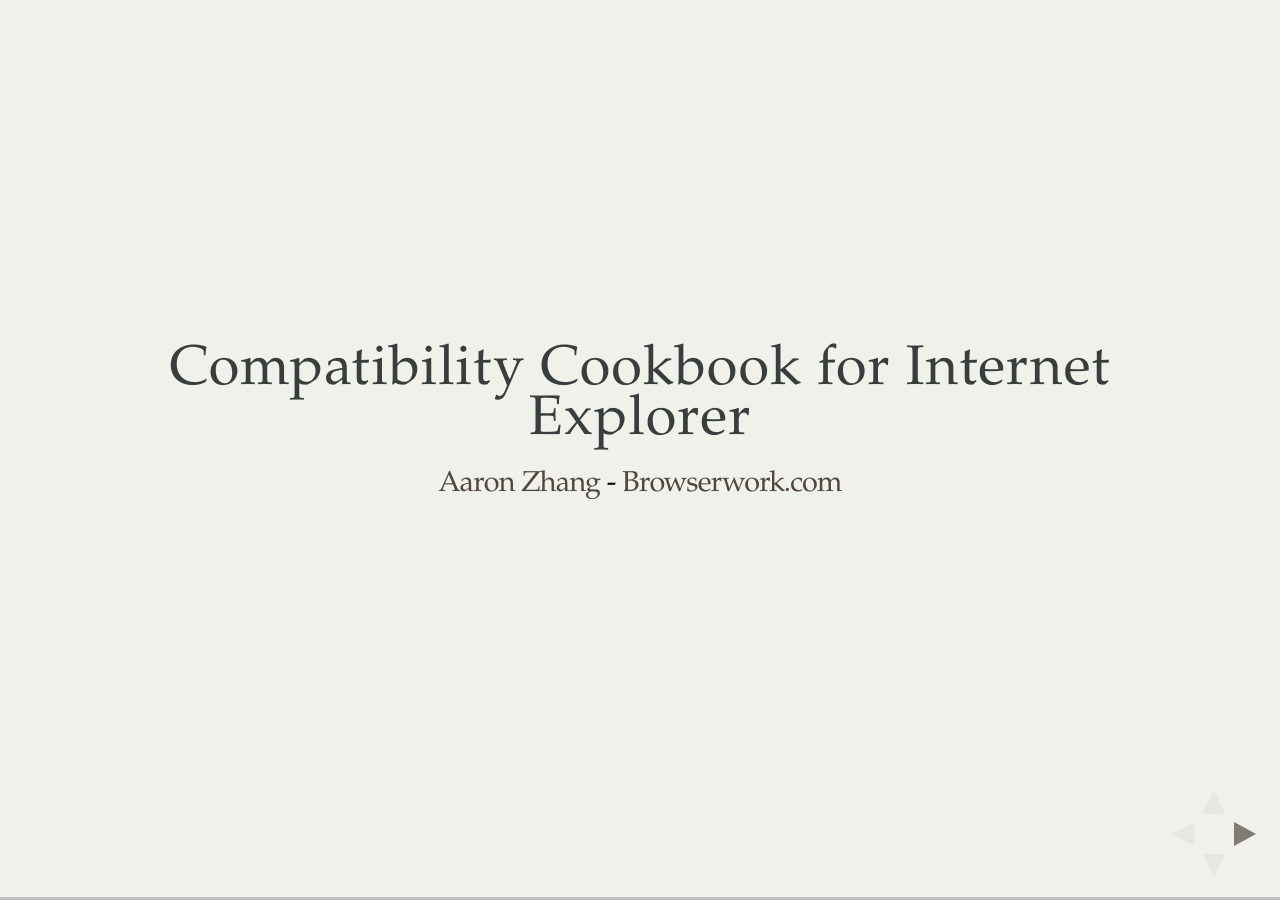
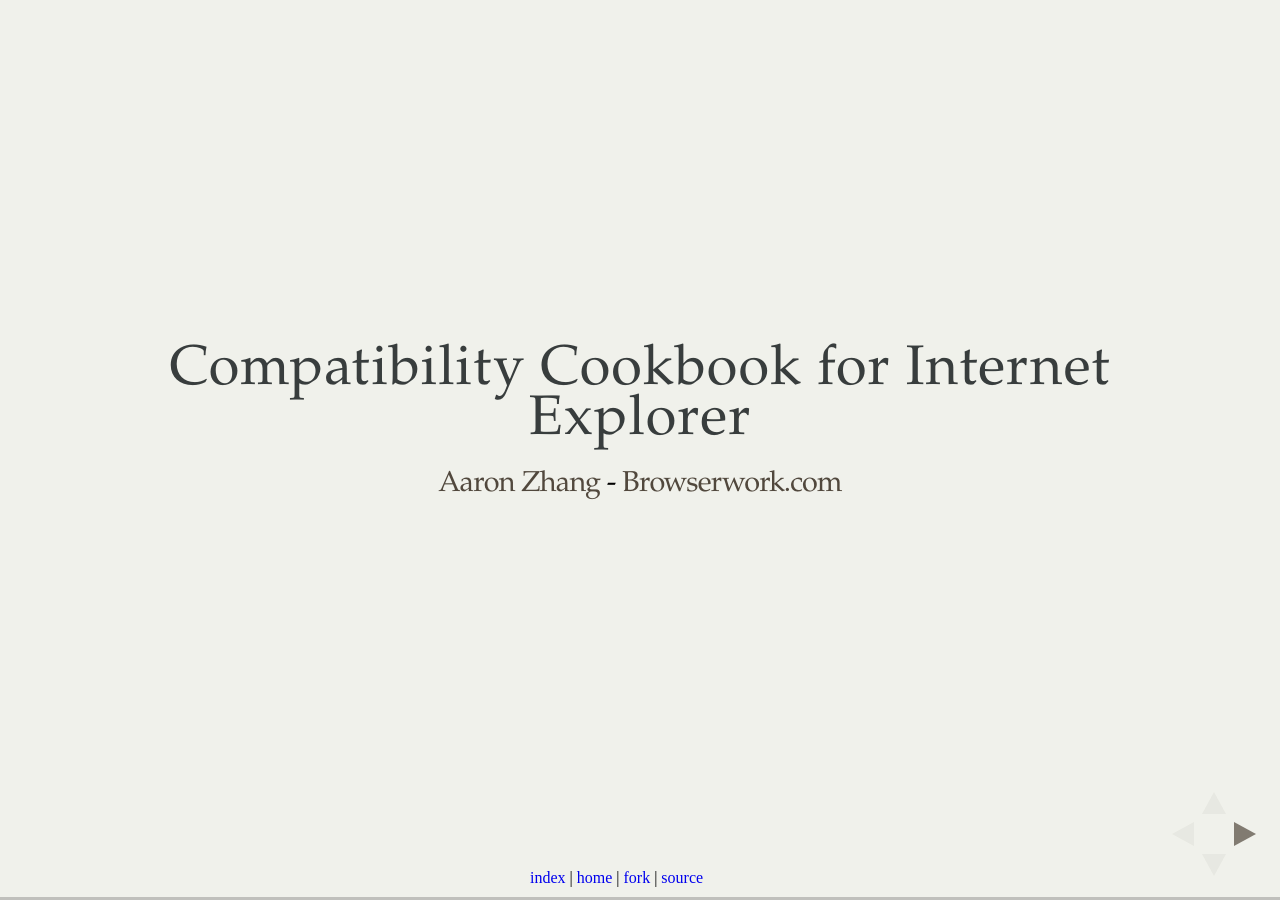
Before and after one commit to aaronz/aaronz.github.com, a Jekyll site: the page slides/compatibility-cookbook.html, which Jekyll copies as it is, in a window 1280 px wide. Built offline with Jekyll 4.4.1, drawn with Linux system fonts in a browser that asks for light colours; Markdown is read by kramdown in place of the engine named in the settings.

Commit message:
add agenda index

```diff
--- a/slides/compatibility-cookbook.html
+++ b/slides/compatibility-cookbook.html
@@ -23,6 +23,18 @@
         document.getElementsByTagName('head')[0].appendChild(link);
     }
     </script>
+
+    <style>
+    section {
+        border-style: solid;
+        border-width: 1px;
+        border-color: black;
+        margin: 2px;
+    }
+    section>section {
+        border-color: orange;
+    }
+    </style>
     <!--[if lt IE 9]>
         <script src="lib/js/html5shiv.js"></script>
         <![endif]-->
@@ -38,19 +50,20 @@
                     <a href="http://browserwork.com/contact.html" target="_blank">Aaron Zhang</a> - <a href="http://www.browserwork.com" target="_blank">Browserwork.com</a>
                 </p>
             </section>
-            <style>
-            section {
-                border-style: solid;
-                border-width: 1px;
-                border-color: black;
-                margin: 2px;
-            }
-            section>section {
-                border-color: orange;
-            }
-            </style>
-            <section>
-                <section>
+            <section id="agenda">
+                <h2>agenda</h2>
+                <ul>
+                    <li><a href="#guideline">Compatibility guidelines and best practices</a></li>
+                    <li><a href="#activex">ActiveX controls and plugin changes</a></li>
+                    <li><a href="#browser">Browser features and compatibility changes</a></li>
+                    <li><a href="#layout">CSS and layout compatibility changes</a></li>
+                    <li><a href="#dom">HTML and DOM compatibility changes</a></li>
+                    <li><a href="#javascript">JavaScript compatibility changes</a></li>
+                    <li><a href="#legacy">Legacy feature support changes</a></li>
+                </ul>
+            </section>
+            <section>
+                <section id="guideline">
                     <h3>Compatibility guidelines and best practices</h3>
                 </section>
             </section>
@@ -439,7 +452,7 @@ new MutationObserver(nodesAddedAndRemovedCallback).observe(document.body,
                 </section>
             </section>
             <section>
-                <section>
+                <section id="activex">
                     <h3>ActiveX controls and plugin changes</h3>
                 </section>
             </section>
@@ -744,7 +757,7 @@ if(plugin) {
                 </section>
             </section>
             <section>
-                <section>
+                <section id="browser">
                     <h3>Browser features and compatibility changes</h3>
                 </section>
             </section>
@@ -1156,7 +1169,7 @@ if(plugin) {
             </section>
             <section>
                 <section>
-                    <h3>CSS and layout compatibility changes</h3>
+                    <h3 id="layout">CSS and layout compatibility changes</h3>
                 </section>
             </section>
             <section>
@@ -1361,7 +1374,7 @@ if(plugin) {
                 </section>
             </section>
             <section>
-                <section>
+                <section id="dom">
                     <h3>HTML and DOM compatibility changes</h3>
                 </section>
             </section>
@@ -1754,7 +1767,7 @@ xmlns:xsl="http://www.w3.org/TR/WD-xsl"&gt;</code></pre>
                 </section>
             </section>
             <section>
-                <section>
+                <section id="javascript">
                     <h3>JavaScript compatibility changes</h3>
                 </section>
             </section>
@@ -1868,7 +1881,7 @@ test();</code></pre>
                 </section>
             </section>
             <section>
-                <section>
+                <section id="legacy">
                     <h3>Legacy feature support changes</h3>
                 </section>
             </section>
@@ -2039,9 +2052,9 @@ callingFunction(1)</code></pre>
                     <h3>XML data islands are no longer supported - IE10+</h3>
                     <ul>
 
-                    <li>Support for XML data islands has been removed in IE 10 standards and quirks modes for improved interoperability and compliance with HTML5. This means that XML data islands are now parsed as HTML, just like in other browsers. </li>
-                    <li>The following example page uses XML data islands and might be impacted by this change:</li>
-                    <pre><code>&lt;html&gt;
+                        <li>Support for XML data islands has been removed in IE 10 standards and quirks modes for improved interoperability and compliance with HTML5. This means that XML data islands are now parsed as HTML, just like in other browsers. </li>
+                        <li>The following example page uses XML data islands and might be impacted by this change:</li>
+                        <pre><code>&lt;html&gt;
   &lt;xml&gt;
     This parses as &lt;b&gt;HTML&lt;/b&gt; in IE 10 and other browsers.
     In older versions of IE it parses as XML.
@@ -2109,6 +2122,10 @@ callingFunction(1)</code></pre>
         }]
     });
     </script>
+    <div style="display: block; position: absolute; bottom: 14px; left: 50%; margin-left: -110px; z-index: 20;">
+        <a style="text-decoration:none" href="#agenda">index</a> | <a style="text-decoration:none" href="http://www.browserwork.com">home</a> |
+        <a style="text-decoration:none" href="https://github.com/aaronz/aaronz.github.com">fork</a> | <a style="text-decoration:none" href="http://msdn.microsoft.com/en-us/library/ie/dn384059%28vs.85%29">source</a>
+    </div>
 </body>
 
 </html>
```
